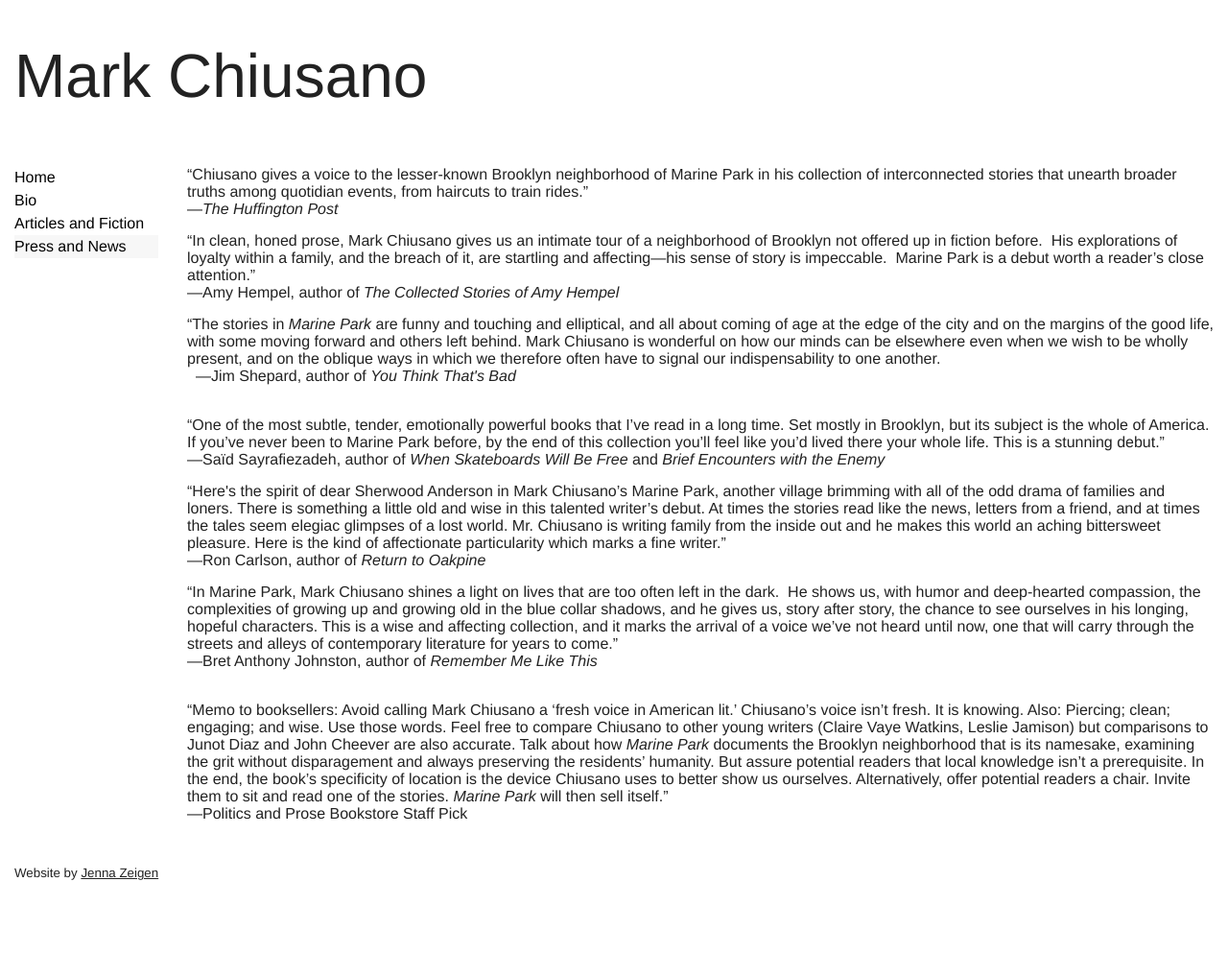
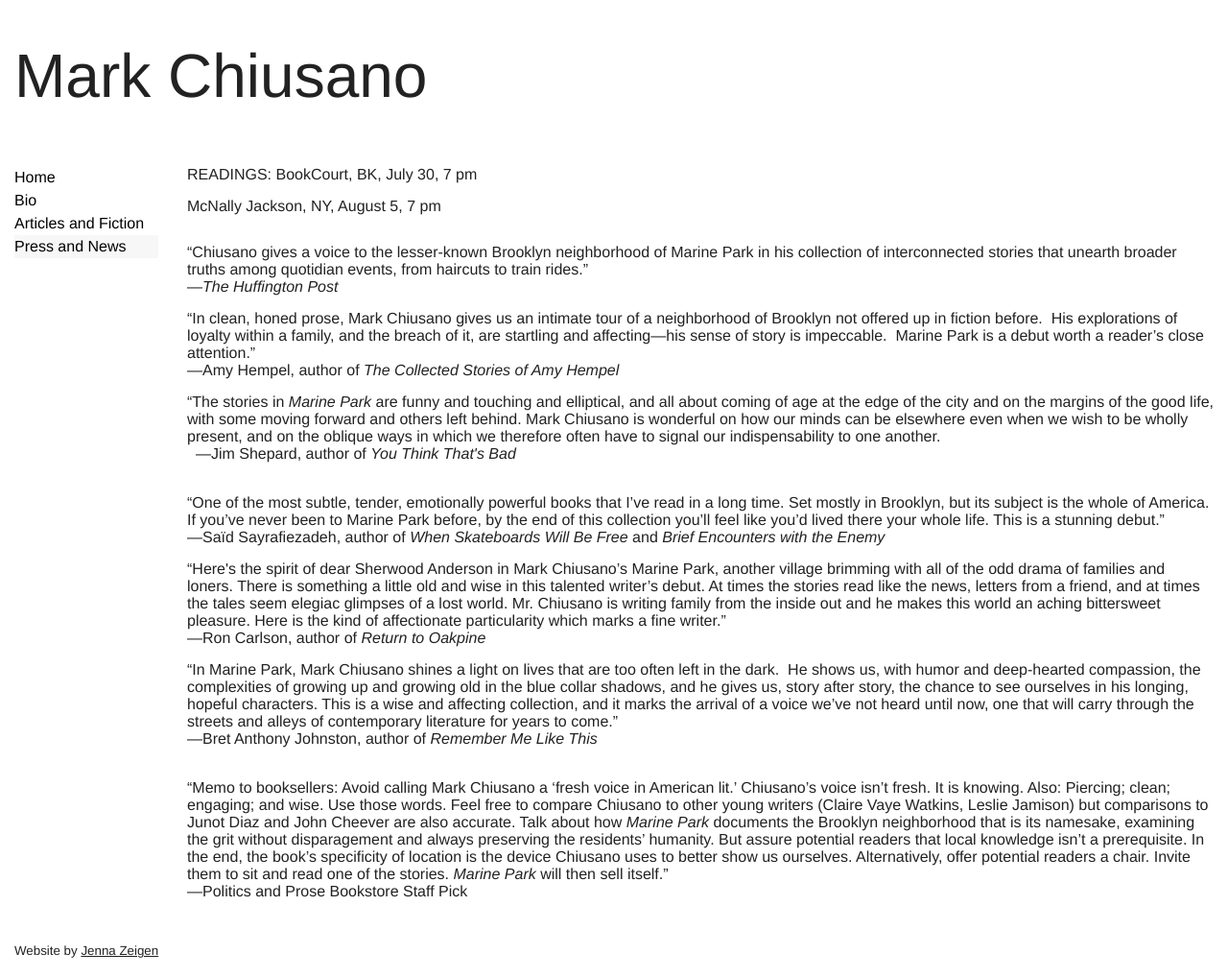
Before and after one commit to mjchiusano/mjchiusano.github.io, a Jekyll site: the page built from press.html, in a window 1280 px wide. Shown: the whole page at 96% size. Built offline with Jekyll 4.4.1, drawn with Linux system fonts in a browser that asks for light colours; Markdown is read by kramdown in place of the engine named in the settings; before the commit the page ends 937 px from its top, so only the background shows below that.

Commit message:
READINGS
update

```diff
--- a/press.html
+++ b/press.html
@@ -2,6 +2,12 @@
 layout: default
 title: Press and News
 ---
+<p class="gutter-pad-bottom">READINGS: BookCourt, BK, July 30, 7 pm</p>
+
+<p class="gutter-pad-bottom">McNally Jackson, NY, August 5, 7 pm</p>
+
+<p class="gutter-pad-bottom"></p>
+
 <p class="gutter-pad-bottom">“Chiusano gives a voice to the lesser-known Brooklyn neighborhood of Marine Park in his collection of interconnected stories that unearth broader truths among quotidian events, from haircuts to train rides.”<br>
 —<i>The Huffington Post</i></p>
 
```
